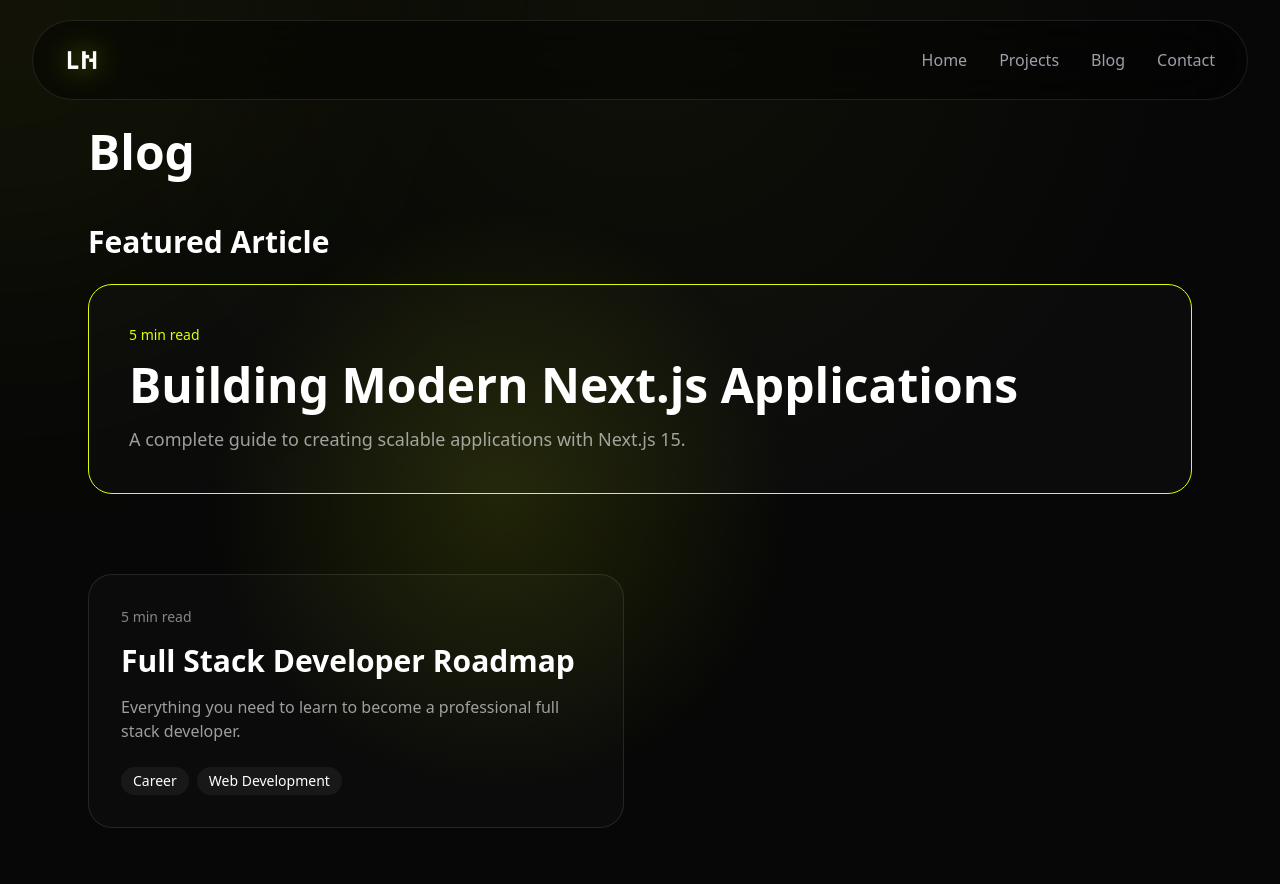
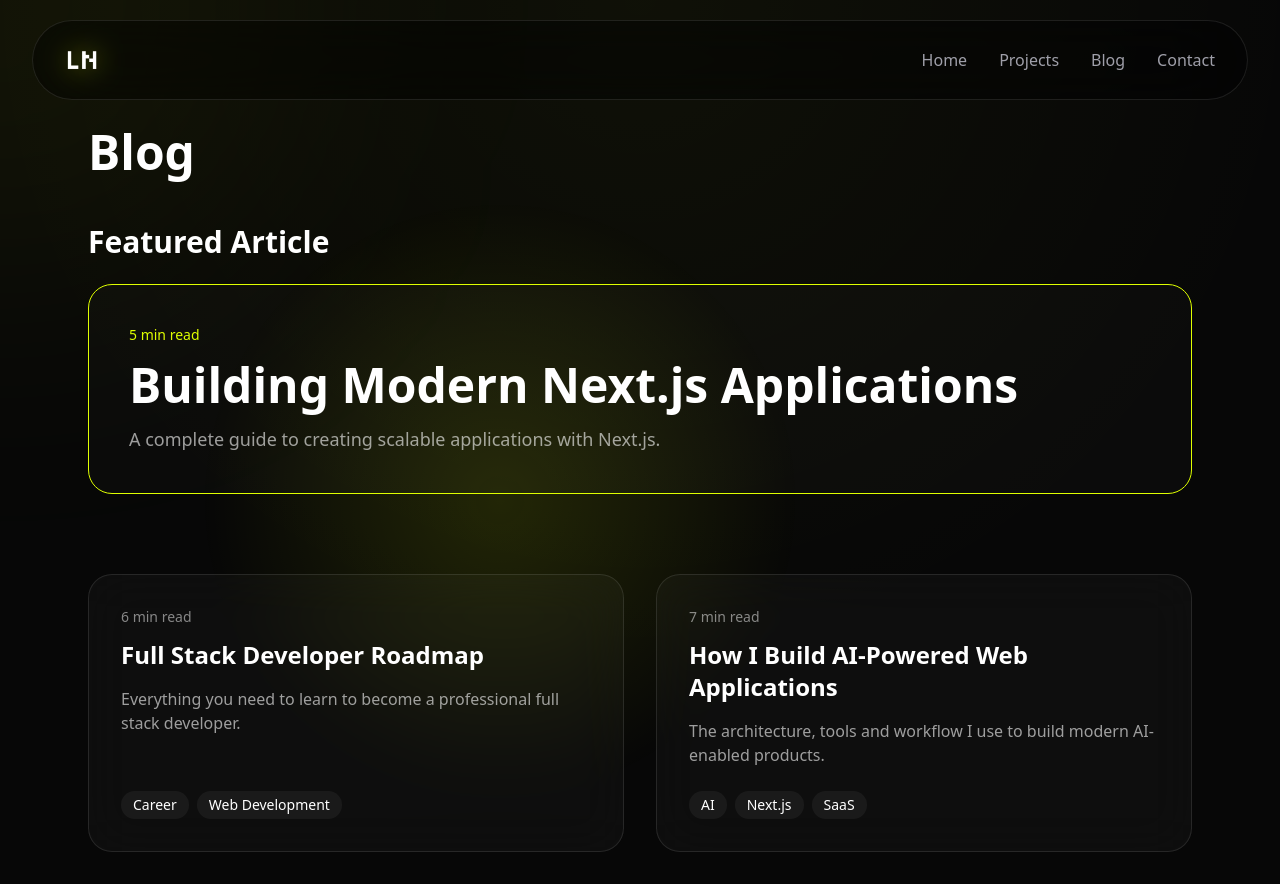
Before and after one commit to imluban/portfolio, a Next.js app: page /blog in a window 1280 px wide. Shown: the top 884 px of the page. Built offline with nearby package versions, Linux system fonts and the light colour scheme.

Commit message:
Portfolio v1 complete

```diff
--- a/src/app/blog/page.js
+++ b/src/app/blog/page.js
@@ -1,5 +1,6 @@
 import blogs from "@/data/blogs";
 import Link from "next/link";
+import Reveal from "@/components/ui/Reveal";
 
 export default function BlogPage() {
   const featured = blogs.find(
@@ -20,6 +21,7 @@ export default function BlogPage() {
       {/* Featured Article */}
 
       {featured && (
+        <Reveal>
         <section className="mb-20">
 
           <h2 className="text-3xl font-bold mb-6">
@@ -29,6 +31,7 @@ export default function BlogPage() {
           <Link
             href={`/blog/${featured.slug}`}
             className="
+              blog-card
               block
               p-10
               rounded-3xl
@@ -54,34 +57,45 @@ export default function BlogPage() {
           </Link>
 
         </section>
+        </Reveal>
       )}
 
       {/* Remaining Articles */}
 
-      <div className="grid md:grid-cols-2 gap-8">
+      <div className="grid md:grid-cols-2 gap-8 items-stretch">
 
-        {regularBlogs.map((blog) => (
+        {regularBlogs.map((blog, index) => (
+          <Reveal
+            key={blog.slug}
+            delay={index * 0.1}
+          >
             <Link
               key={blog.slug}
               href={`/blog/${blog.slug}`}
               className="
-              block
+                blog-card
+                flex
+                flex-col
+                h-full
+
                 p-8
                 rounded-3xl
                 border
                 border-white/10
-              bg-white/[0.02]
-              hover:border-[var(--accent)]
-              hover:-translate-y-2
+
+                bg-white/[0.03]
+                backdrop-blur-xl
+
+                hover:border-[#dfff00]
                 transition-all
                 duration-300
               "
             >
-            <div className="text-sm text-white/50 mb-4">
+              <div className="text-sm text-white/50 mb-3">
                 {blog.readingTime}
               </div>
 
-            <h2 className="text-3xl font-bold mb-4">
+              <h2 className="text-2xl font-bold mb-4">
                 {blog.title}
               </h2>
 
@@ -89,7 +103,7 @@ export default function BlogPage() {
                 {blog.excerpt}
               </p>
 
-            <div className="flex flex-wrap gap-2">
+              <div className="mt-auto flex gap-2 flex-wrap">
                 {blog.tags.map((tag) => (
                   <span
                     key={tag}
@@ -105,8 +119,8 @@ export default function BlogPage() {
                   </span>
                 ))}
               </div>
-
             </Link>
+          </Reveal>
         ))}
 
       </div>
--- a/src/app/globals.css
+++ b/src/app/globals.css
@@ -57,3 +57,23 @@ a:hover {
   text-shadow:
     0 0 12px rgba(223,255,0,0.4);
 }
+
+.blog-card {
+  transition:
+    transform 0.35s ease,
+    border-color 0.35s ease,
+    box-shadow 0.35s ease;
+}
+
+.blog-card:hover {
+  transform: translateY(-8px);
+
+  box-shadow:
+    0 0 30px rgba(223,255,0,0.08);
+}
+
+.project-card,
+.blog-card,
+.repo-card {
+  height: 100%;
+}
--- a/src/app/layout.js
+++ b/src/app/layout.js
@@ -1,5 +1,5 @@
 import "./globals.css";
-
+import PageLoader from "@/components/layout/PageLoader";
 import Navbar from "@/components/layout/Navbar";
 import Footer from "@/components/layout/Footer";
 import BackgroundGlow from "@/components/ui/BackgroundGlow";
@@ -67,6 +67,8 @@ export default function RootLayout({ children }) {
     <html lang="en">
       <body>
 
+        <PageLoader />
+
         <BackgroundGlow />
 
         <Navbar />
--- a/src/components/cards/ProjectCard.jsx
+++ b/src/components/cards/ProjectCard.jsx
@@ -7,16 +7,21 @@ export default function ProjectCard({ project }) {
     <Link href={`/projects/${project.slug}`}>
       <div
         className="
+        project-card
+
+        flex
+        flex-col
+        h-full
+
         p-8
         rounded-3xl
         border
         border-white/10
+
         bg-white/[0.03]
         backdrop-blur-xl
 
         hover:border-[#dfff00]
-        hover:-translate-y-2
-
         transition-all
         duration-300
         "
@@ -29,7 +34,7 @@ export default function ProjectCard({ project }) {
           {project.description}
         </p>
 
-        <div className="flex flex-wrap gap-2">
+        <div className="mt-autoflex flex-wrap gap-2">
           {project.tech.map((tech) => (
             <span
               key={tech}
--- /dev/null
+++ b/src/components/layout/PageLoader.jsx
@@ -0,0 +1,18 @@
+"use client";
+
+import { useEffect, useState } from "react";
+import Preloader from "../ui/Preloader";
+
+export default function PageLoader() {
+  const [loading, setLoading] = useState(true);
+
+  useEffect(() => {
+    const timer = setTimeout(() => {
+      setLoading(false);
+    }, 2500);
+
+    return () => clearTimeout(timer);
+  }, []);
+
+  return <Preloader loading={loading} />;
+}
--- a/src/components/sections/FeaturedProjects.jsx
+++ b/src/components/sections/FeaturedProjects.jsx
@@ -20,7 +20,7 @@ export default function FeaturedProjects() {
           Featured Projects
         </h2>
 
-        <div className="grid md:grid-cols-2 gap-8">
+        <div className="grid md:grid-cols-2 gap-8 items-stretch">
 
           {featuredProjects.map((project) => (
             <ProjectCard
--- /dev/null
+++ b/src/components/ui/Preloader.jsx
@@ -0,0 +1,53 @@
+"use client";
+
+import { motion, AnimatePresence } from "framer-motion";
+import Image from "next/image";
+
+export default function Preloader({ loading }) {
+  return (
+    <AnimatePresence>
+      {loading && (
+        <motion.div
+          initial={{ opacity: 1 }}
+          exit={{ opacity: 0 }}
+          transition={{ duration: 0.8 }}
+          className="
+            fixed
+            inset-0
+            z-[9999]
+            bg-black
+            flex
+            items-center
+            justify-center
+          "
+        >
+          <motion.div
+            initial={{
+              opacity: 0,
+              scale: 0.8,
+            }}
+            animate={{
+              opacity: [0, 1, 1, 0],
+              scale: [0.9, 1, 1, 1.05],
+            }}
+            transition={{
+              duration: 2.2,
+              ease: "easeInOut",
+            }}
+          >
+            <Image
+              src="/logo22.png"
+              alt="Luban Noor"
+              width={110}
+              height={110}
+              priority
+              className="
+                drop-shadow-[0_0_25px_rgba(223,255,0,0.4)]
+              "
+            />
+          </motion.div>
+        </motion.div>
+      )}
+    </AnimatePresence>
+  );
+}
--- a/src/components/ui/Reveal.jsx
+++ b/src/components/ui/Reveal.jsx
@@ -10,19 +10,22 @@ export default function Reveal({
     <motion.div
       initial={{
         opacity: 0,
-        y: 40,
+        y: 50,
+        scale: 0.98,
       }}
       whileInView={{
         opacity: 1,
         y: 0,
+        scale: 1,
       }}
       viewport={{
         once: true,
-        amount: 0.15,
+        amount: 0.2,
       }}
       transition={{
-        duration: 0.7,
+        duration: 0.8,
         delay,
+        ease: [0.22, 1, 0.36, 1],
       }}
     >
       {children}
--- a/src/data/blogs.js
+++ b/src/data/blogs.js
@@ -1,24 +1,29 @@
 const blogs = [
   {
-    slug: "building-modern-nextjs-apps",
+    slug: "building-modern-nextjs-applications",
     title: "Building Modern Next.js Applications",
     readingTime: "5 min read",
     excerpt:
-      "A complete guide to creating scalable applications with Next.js 15.",
+      "A complete guide to creating scalable applications with Next.js.",
+
     content: `
 # Building Modern Next.js Applications
 
-Next.js has become one of the most powerful React frameworks.
+Next.js has become one of the most powerful frameworks for building modern web applications.
 
-In this article we explore:
+Key advantages include:
 
+- Server Components
 - App Router
-- Server Components
-- SEO
-- Performance
+- SEO optimization
+- Performance improvements
+- Scalability
 
-The future of React development is here.
+By combining these features, developers can create applications that are both fast and maintainable.
+
+Modern businesses require applications that scale efficiently, and Next.js provides an excellent foundation for that growth.
     `,
+
     tags: ["Next.js", "React", "JavaScript"],
     featured: true,
     date: "2026-06-20",
@@ -27,25 +32,129 @@ The future of React development is here.
   {
     slug: "fullstack-developer-roadmap",
     title: "Full Stack Developer Roadmap",
-    readingTime: "5 min read",
+    readingTime: "6 min read",
+
     excerpt:
       "Everything you need to learn to become a professional full stack developer.",
+
     content: `
 # Full Stack Developer Roadmap
 
-Modern developers need:
+Full stack development requires mastery of multiple disciplines.
 
-- Frontend
-- Backend
+Areas to focus on:
+
+- Frontend Development
+- Backend Development
 - Databases
-- Deployment
+- APIs
+- Cloud Deployment
+- System Design
 
-Mastering these creates endless opportunities.
+Learning these skills creates the foundation necessary to build complete digital products from start to finish.
     `,
+
     tags: ["Career", "Web Development"],
     featured: false,
     date: "2026-06-10",
   },
+
+  {
+    slug: "building-ai-powered-web-applications",
+
+    title: "How I Build AI-Powered Web Applications",
+
+    readingTime: "7 min read",
+
+    excerpt:
+      "The architecture, tools and workflow I use to build modern AI-enabled products.",
+
+    content: `
+# How I Build AI-Powered Web Applications
+
+Artificial Intelligence is transforming software development.
+
+My typical stack includes:
+
+- Next.js
+- PostgreSQL
+- OpenAI APIs
+- Node.js
+- Cloud Deployment
+
+The goal is not simply adding AI features.
+
+The goal is solving real business problems through automation, intelligence and better user experiences.
+    `,
+
+    tags: ["AI", "Next.js", "SaaS"],
+    featured: false,
+    date: "2026-07-01",
+  },
+
+  {
+    slug: "postgresql-best-practices",
+
+    title: "PostgreSQL Best Practices for Scalable Applications",
+
+    readingTime: "8 min read",
+
+    excerpt:
+      "Database design decisions that help applications remain fast and maintainable.",
+
+    content: `
+# PostgreSQL Best Practices
+
+PostgreSQL remains one of the most reliable databases available.
+
+Important principles:
+
+- Proper indexing
+- Normalization
+- Query optimization
+- Backup strategies
+- Security practices
+
+Making good database decisions early prevents major scaling problems later.
+    `,
+
+    tags: ["PostgreSQL", "Database"],
+    featured: false,
+    date: "2026-07-05",
+  },
+
+  {
+    slug: "idea-to-saas-workflow",
+
+    title: "From Idea to SaaS: My Product Development Workflow",
+
+    readingTime: "9 min read",
+
+    excerpt:
+      "A practical framework for turning ideas into scalable software products.",
+
+    content: `
+# From Idea to SaaS
+
+Building products requires more than coding.
+
+My workflow:
+
+- Problem validation
+- Market research
+- MVP planning
+- Development
+- Testing
+- Launch
+- Continuous iteration
+
+Successful products solve real customer problems and continuously evolve based on feedback.
+    `,
+
+    tags: ["Startup", "SaaS", "Entrepreneurship"],
+    featured: false,
+    date: "2026-07-10",
+  },
 ];
 
 export default blogs;
```
Lines whose indentation alone changed are shown as unchanged.
